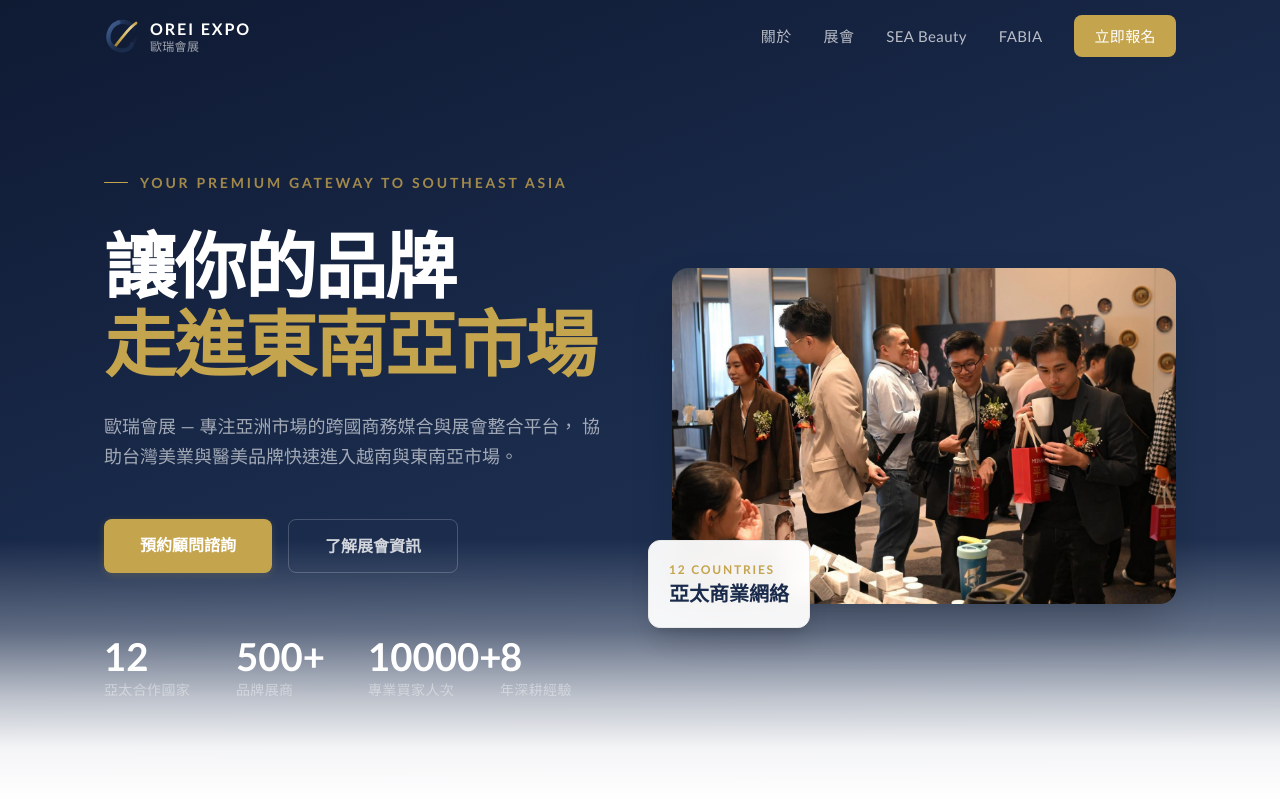
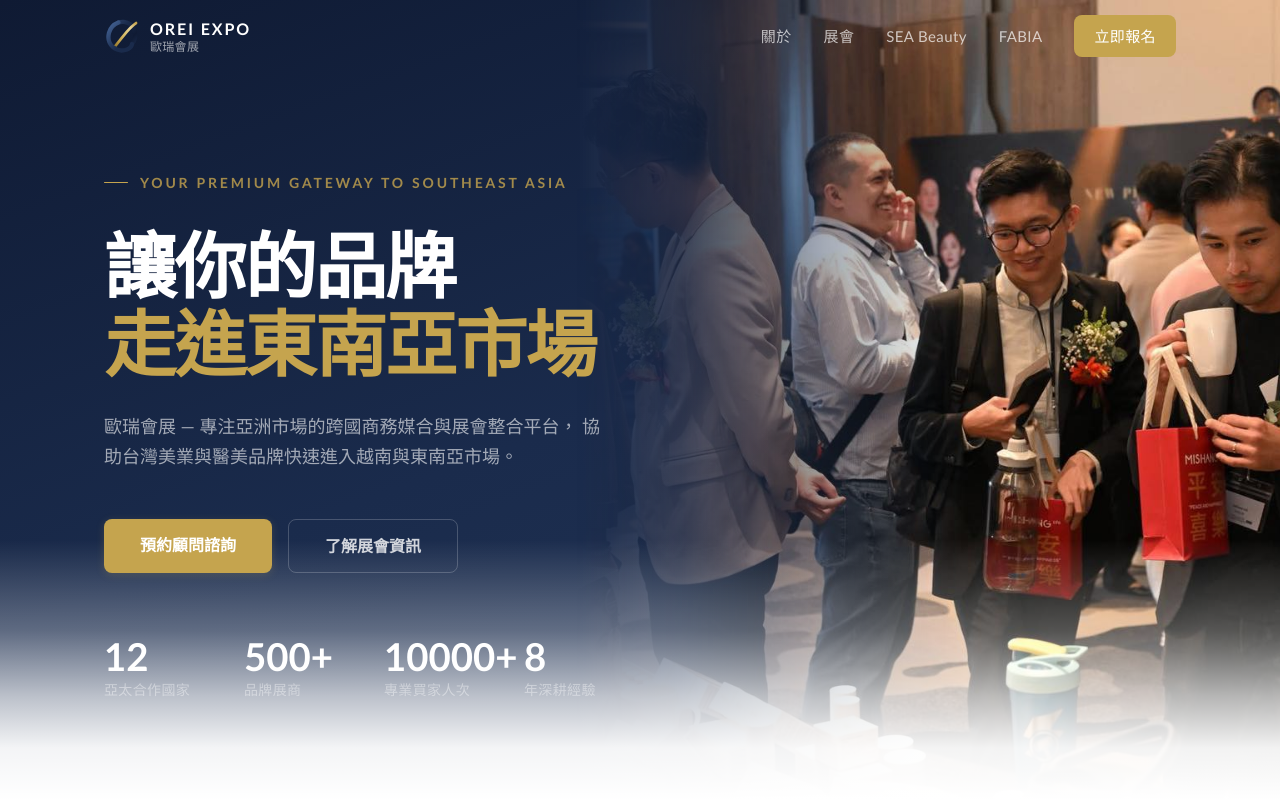
Before and after one commit to Aaronyu1229/shirley-orei-expo, a Next.js app: page / in a window 1280 px wide. Shown: the top 800 px of the page. Built offline with nearby package versions, Linux system fonts and the light colour scheme.

Commit message:
feat: apply B方案 bleed hero banner across all pages
Left-text right-image layout with full-bleed edge-to-edge images
using CSS mask-image gradient fade into the navy hero background.
Updated homepage, SEA Beauty, FABIA, and Contact pages.

```diff
--- a/src/app/contact/page.tsx
+++ b/src/app/contact/page.tsx
@@ -152,7 +152,18 @@ export default function ContactPage() {
 
       {/* Hero */}
       <section className="pt-[72px] gradient-hero text-white relative overflow-hidden">
+        {/* Bleed image — desktop */}
+        <div className="absolute right-0 top-0 bottom-0 w-[55%] hidden lg:block">
+          <Image
+            src="/images/venue-3.png"
+            alt="歐瑞會展商務交流現場"
+            fill
+            className="object-cover hero-bleed"
+          />
+        </div>
+
         <div className="max-w-[1120px] mx-auto px-6 py-32 relative z-10">
+          <div className="lg:w-1/2">
             <AnimateIn>
               <p className="section-label mb-6 !text-gold/80">Contact Us</p>
               <h1 className="font-serif text-[clamp(2rem,4vw,3.5rem)] font-bold leading-[1.2] tracking-tight mb-4">
@@ -162,6 +173,7 @@ export default function ContactPage() {
                 歐瑞會展 — 您進入東南亞市場的唯一頂級通道
               </p>
             </AnimateIn>
+          </div>
         </div>
         <div className="hero-fade" />
       </section>
--- a/src/app/fabia/page.tsx
+++ b/src/app/fabia/page.tsx
@@ -84,11 +84,21 @@ export default function FABIAPage() {
     <>
       <Navbar />
 
-      {/* Hero — dark immersive with FABIA poster */}
+      {/* Hero — dark immersive with bleed image */}
       <section className="pt-[72px] gradient-hero text-white relative overflow-hidden">
+        {/* Bleed image — desktop */}
+        <div className="absolute right-0 top-0 bottom-0 w-[55%] hidden lg:block">
+          <Image
+            src="/images/venue-5.png"
+            alt="FABIA VIP 活動場景"
+            fill
+            className="object-cover hero-bleed"
+            priority
+          />
+        </div>
+
         <div className="max-w-[1120px] mx-auto px-6 py-32 relative z-10">
-          <div className="grid grid-cols-1 lg:grid-cols-2 gap-16 items-center">
-            <div>
+          <div className="lg:w-1/2">
             <AnimateIn>
               <p className="section-label mb-8 !text-gold/80">FABIA Global Alliance</p>
             </AnimateIn>
@@ -131,19 +141,16 @@ export default function FABIAPage() {
                 </a>
               </div>
             </AnimateIn>
-            </div>
 
-            <AnimateIn delay={0.16} variant="scaleUp">
-              <div className="relative">
+            {/* Mobile poster */}
+            <AnimateIn delay={0.16} variant="scaleUp" className="lg:hidden mt-16">
               <Image
                 src="/images/fabia-poster.png"
                 alt="FABIA VIP Exclusive Event 海報"
                 width={600}
                 height={900}
-                  className="rounded-2xl w-full max-w-[420px] mx-auto shadow-2xl relative z-10"
-                  priority
+                className="rounded-2xl w-full max-w-[420px] mx-auto shadow-2xl"
               />
-              </div>
             </AnimateIn>
           </div>
         </div>
--- a/src/app/globals.css
+++ b/src/app/globals.css
@@ -144,6 +144,12 @@
   .gradient-hero {
     background: linear-gradient(160deg, #0f1a33 0%, #1A2B4C 50%, #243656 100%);
     position: relative;
+  }
+
+  /* ───── Hero bleed image mask ───── */
+  .hero-bleed {
+    -webkit-mask-image: linear-gradient(to right, transparent 0%, rgba(0,0,0,0.15) 15%, rgba(0,0,0,0.6) 35%, black 55%);
+    mask-image: linear-gradient(to right, transparent 0%, rgba(0,0,0,0.15) 15%, rgba(0,0,0,0.6) 35%, black 55%);
   }
 
   /* Smooth hero-to-white transition overlay */
--- a/src/app/page.tsx
+++ b/src/app/page.tsx
@@ -69,10 +69,20 @@ export default function Home() {
       <Navbar />
 
       {/* ═══════ Hero ═══════ */}
-      <section className="min-h-screen flex items-center gradient-hero text-white pt-[72px] relative overflow-hidden">
-        <div className="max-w-[1120px] mx-auto px-6 w-full py-24 relative z-10">
-          <div className="grid grid-cols-1 lg:grid-cols-2 gap-16 items-center">
-            <div>
+      <section className="gradient-hero text-white pt-[72px] relative overflow-hidden">
+        {/* Bleed image — desktop */}
+        <div className="absolute right-0 top-0 bottom-0 w-[55%] hidden lg:block">
+          <Image
+            src="/images/event-photo-1.png"
+            alt="歐瑞會展活動現場"
+            fill
+            className="object-cover hero-bleed"
+            priority
+          />
+        </div>
+
+        <div className="max-w-[1120px] mx-auto px-6 w-full relative z-10 lg:min-h-[calc(100vh-72px)] lg:flex lg:items-center">
+          <div className="py-20 lg:py-0 lg:w-1/2">
             <AnimateIn variant="fadeIn" duration={0.8}>
               <p className="section-label mb-8 !text-gold/80">
                 Your Premium Gateway to Southeast Asia
@@ -108,7 +118,7 @@ export default function Home() {
             {/* Stats inline */}
             <AnimateIn delay={0.5}>
               <div className="grid grid-cols-2 sm:grid-cols-4 gap-6">
-                  {stats.map((stat, i) => (
+                {stats.map((stat) => (
                   <div key={stat.label}>
                     <p className="text-[clamp(1.75rem,3vw,2.5rem)] font-bold text-white leading-none mb-1">
                       <CountUp end={stat.number} suffix={stat.suffix} />
@@ -120,25 +130,16 @@ export default function Home() {
                 ))}
               </div>
             </AnimateIn>
-            </div>
 
-            <AnimateIn variant="scaleUp" delay={0.3} duration={1}>
-              <div className="relative">
+            {/* Mobile image */}
+            <AnimateIn variant="scaleUp" delay={0.3} className="lg:hidden mt-16">
               <Image
                 src="/images/event-photo-1.png"
                 alt="歐瑞會展活動現場"
                 width={800}
                 height={600}
-                  className="rounded-2xl w-full object-cover shadow-2xl relative z-10"
-                  priority
+                className="rounded-2xl w-full object-cover shadow-2xl"
               />
-                <div className="absolute -bottom-6 -left-6 bg-white/95 backdrop-blur-sm rounded-xl shadow-xl p-5 border border-border z-20">
-                  <p className="text-[12px] tracking-[0.15em] uppercase text-gold font-semibold">
-                    12 Countries
-                  </p>
-                  <p className="text-xl font-bold text-navy">亞太商業網絡</p>
-                </div>
-              </div>
             </AnimateIn>
           </div>
         </div>
--- a/src/app/sea-beauty/page.tsx
+++ b/src/app/sea-beauty/page.tsx
@@ -73,9 +73,19 @@ export default function SEABeautyPage() {
 
       {/* ═══════ Hero ═══════ */}
       <section className="pt-[72px] gradient-hero text-white relative overflow-hidden">
+        {/* Bleed image — desktop */}
+        <div className="absolute right-0 top-0 bottom-0 w-[55%] hidden lg:block">
+          <Image
+            src="/images/event-photo-2.png"
+            alt="SEA Beauty 展會現場"
+            fill
+            className="object-cover hero-bleed"
+            priority
+          />
+        </div>
+
         <div className="max-w-[1120px] mx-auto px-6 py-32 relative z-10">
-          <div className="grid grid-cols-1 lg:grid-cols-2 gap-16 items-center">
-            <div>
+          <div className="lg:w-1/2">
             <AnimateIn variant="fadeIn">
               <p className="section-label mb-8 !text-gold/80">Featured Expo</p>
             </AnimateIn>
@@ -112,19 +122,16 @@ export default function SEABeautyPage() {
                 </a>
               </div>
             </AnimateIn>
-            </div>
 
-            <AnimateIn variant="scaleUp" delay={0.2}>
-              <div className="relative">
+            {/* Mobile image */}
+            <AnimateIn variant="scaleUp" delay={0.3} className="lg:hidden mt-16">
               <Image
                 src="/images/event-photo-2.png"
                 alt="SEA Beauty 展會現場"
                 width={800}
                 height={600}
-                  className="rounded-2xl w-full object-cover shadow-2xl relative z-10"
-                  priority
+                className="rounded-2xl w-full object-cover shadow-2xl"
               />
-              </div>
             </AnimateIn>
           </div>
         </div>
```
Lines whose indentation alone changed are shown as unchanged.
